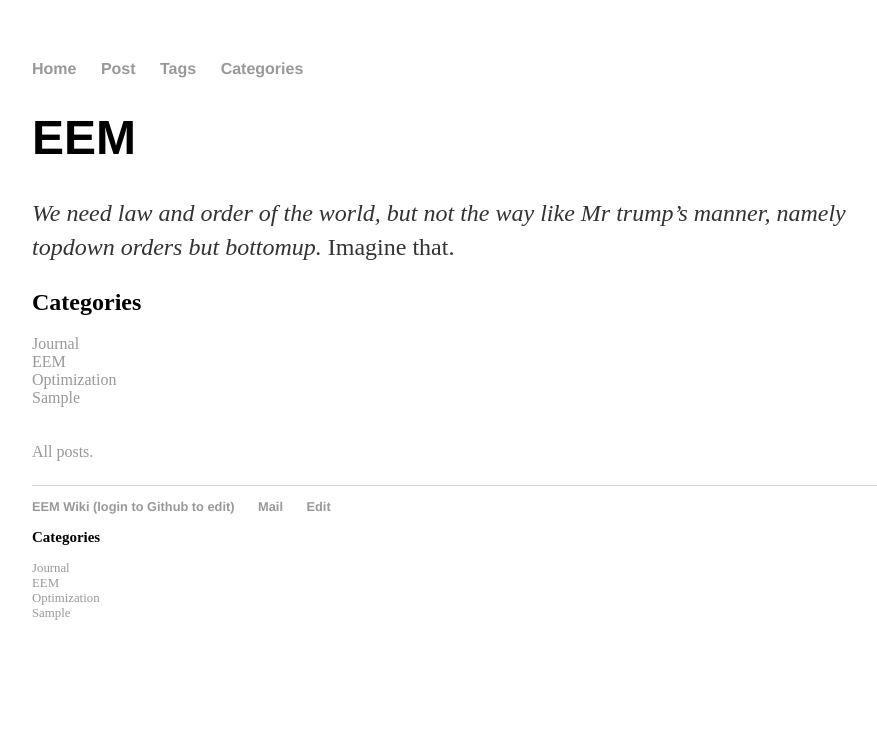
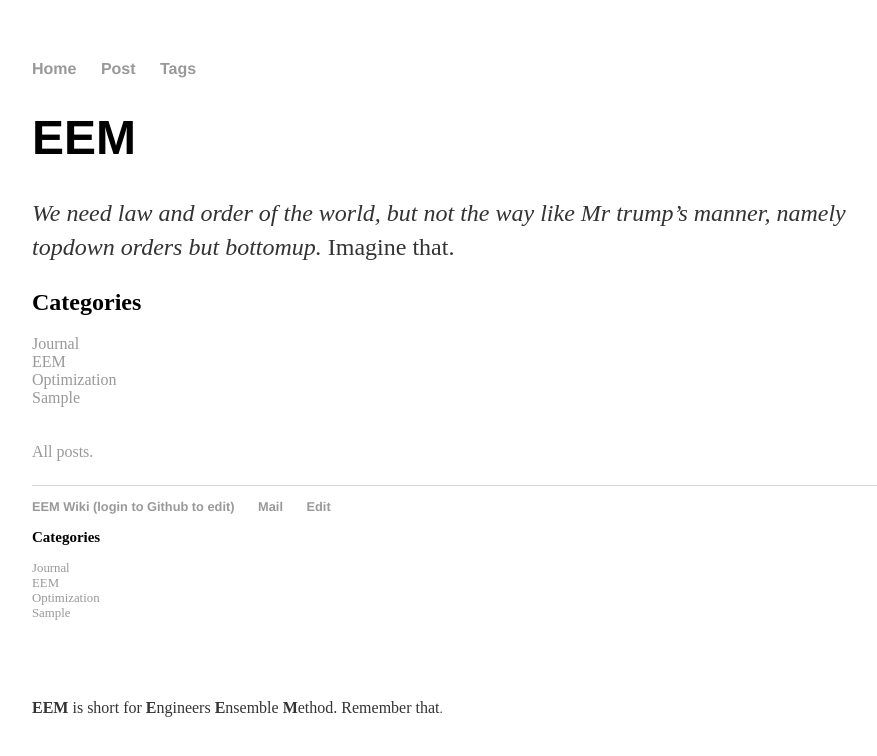
Before and after one commit to takasimiz/bak-github.io, a Jekyll site: the page built from index.html, in a window 1280 px wide. Shown: the top 756 px of the page, without its empty margins (160-1037 px from the left). Built offline with Jekyll 4.4.1, drawn with Linux system fonts in a browser that asks for light colours.

Commit message:
Update default.html

```diff
--- a/_layouts/default.html
+++ b/_layouts/default.html
@@ -13,7 +13,7 @@
 <!-- 	        		<li><a href="/cv">CV</a></li> -->
 	        		<li><a href="/post">Post</a></li>
 				<li><a href="/post/tags">Tags</a></li>
-				<li><a href="/post/categories">Categories</a></li>
+<!-- 				<li><a href="/post/categories">Categories</a></li> -->
 	    		</ul>
 			</nav>
 			<div class="container">
@@ -33,6 +33,8 @@
     <a href="/category/{{ category[0] }}.html" style="text-decoration: none;">{% if category[0] == 'eem' %}{{ category[0] | upcase }}{% else %}{{ category[0] | capitalize }}{% endif %}</a><br />
 {% endfor %}
 <p />
+					<br /><br /><small><strong>EEM</strong> is short for <strong>E</strong>ngineers <strong>E</strong>nsemble
+		<strong>M</strong>ethod. Remember that<small>.
 
 			</footer>
 		</body>
```
